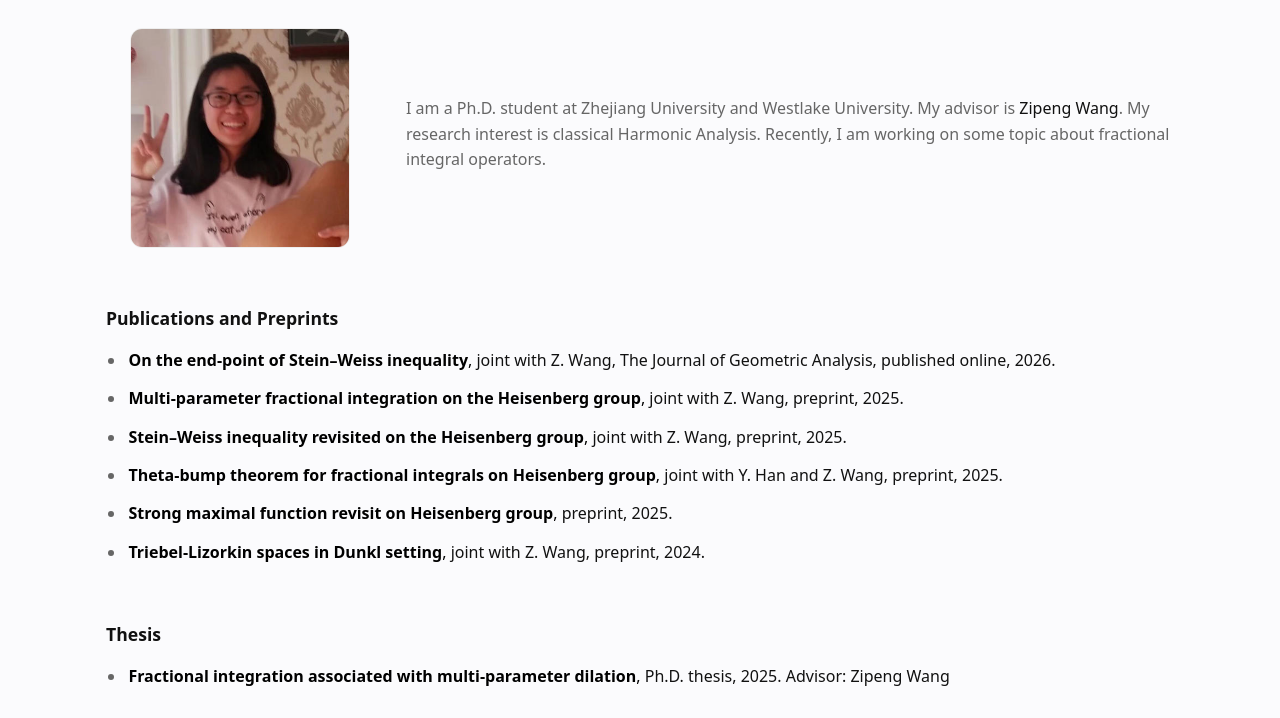
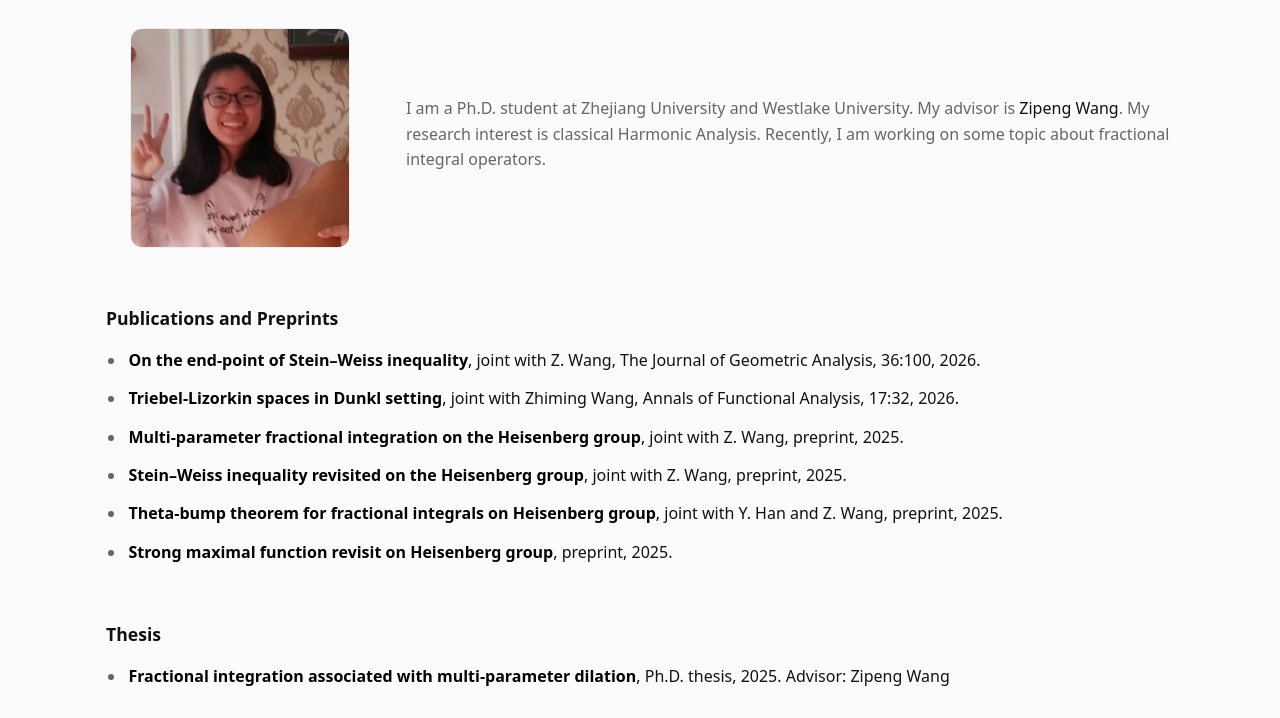
Before and after one commit to sun-chuhan/sun-chuhan.github.io, a plain HTML site: page index.html in a window 1280 px wide. Shown: the part 82-800 px from the top of the page. Drawn offline with nearby package versions, Linux system fonts and the light colour scheme.

Commit message:
Update index.html

```diff
--- a/index.html
+++ b/index.html
@@ -49,7 +49,13 @@
           <a class="pub-title" href="papers/On_the_end_point_of_Stein_Weiss_inequality.pdf" target="_blank" rel="noopener noreferrer">
             <strong>On the end-point of Stein–Weiss inequality</strong>,
           </a>
-          <span class="pub-meta">joint with Z. Wang, The Journal of Geometric Analysis, published online, 2026.</span>
+          <span class="pub-meta">joint with Z. Wang, The Journal of Geometric Analysis, 36:100, 2026.</span>
+        </li>
+        <li>
+          <a class="pub-title" href="papers/Triebel-Lizorkin_Spaces_in_Dunkl_setting.pdf" target="_blank" rel="noopener noreferrer">
+            <strong>Triebel-Lizorkin spaces in Dunkl setting</strong>,
+          </a>
+          <span class="pub-meta">joint with Zhiming Wang, Annals of Functional Analysis, 17:32, 2026.</span>
         </li>
         <li>
           <a class="pub-title" href="papers/Multi-parameter_fractional_integration_on_Heisenberg_group.pdf" target="_blank" rel="noopener noreferrer">
@@ -74,12 +80,6 @@
             <strong>Strong maximal function revisit on Heisenberg group</strong>,
           </a>
           <span class="pub-meta">preprint, 2025.</span>
-        </li>
-        <li>
-          <a class="pub-title" href="papers/Triebel-Lizorkin_Spaces_in_Dunkl_setting.pdf" target="_blank" rel="noopener noreferrer">
-            <strong>Triebel-Lizorkin spaces in Dunkl setting</strong>,
-          </a>
-          <span class="pub-meta">joint with Z. Wang, preprint, 2024.</span>
         </li>
       </ol>
     </section>
```
